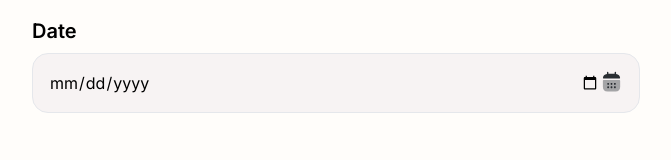
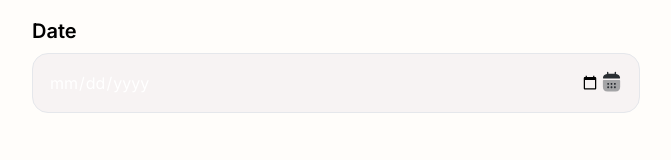
Before and after one commit to SirhmVFX/promisecard-v2, a Next.js app: page /1/give in a window 1280 px wide. Shown: the part 229-389 px from the top of the page, without its empty margins (304-975 px from the left). Built offline with nearby package versions, Linux system fonts and the light colour scheme.

Commit message:
date issue

```diff
--- a/app/(owner)/[userid]/give/page.jsx
+++ b/app/(owner)/[userid]/give/page.jsx
@@ -166,7 +166,7 @@ const Give = ({ params }) => {
                 type="date"
                 required
                 onChange={(e) => setDate(e.target.value)}
-                className="outline-none text-black w-full bg-transparent"
+                className="outline-none text-white w-full bg-transparent"
               />
               <svg
                 xmlns="http://www.w3.org/2000/svg"
```
